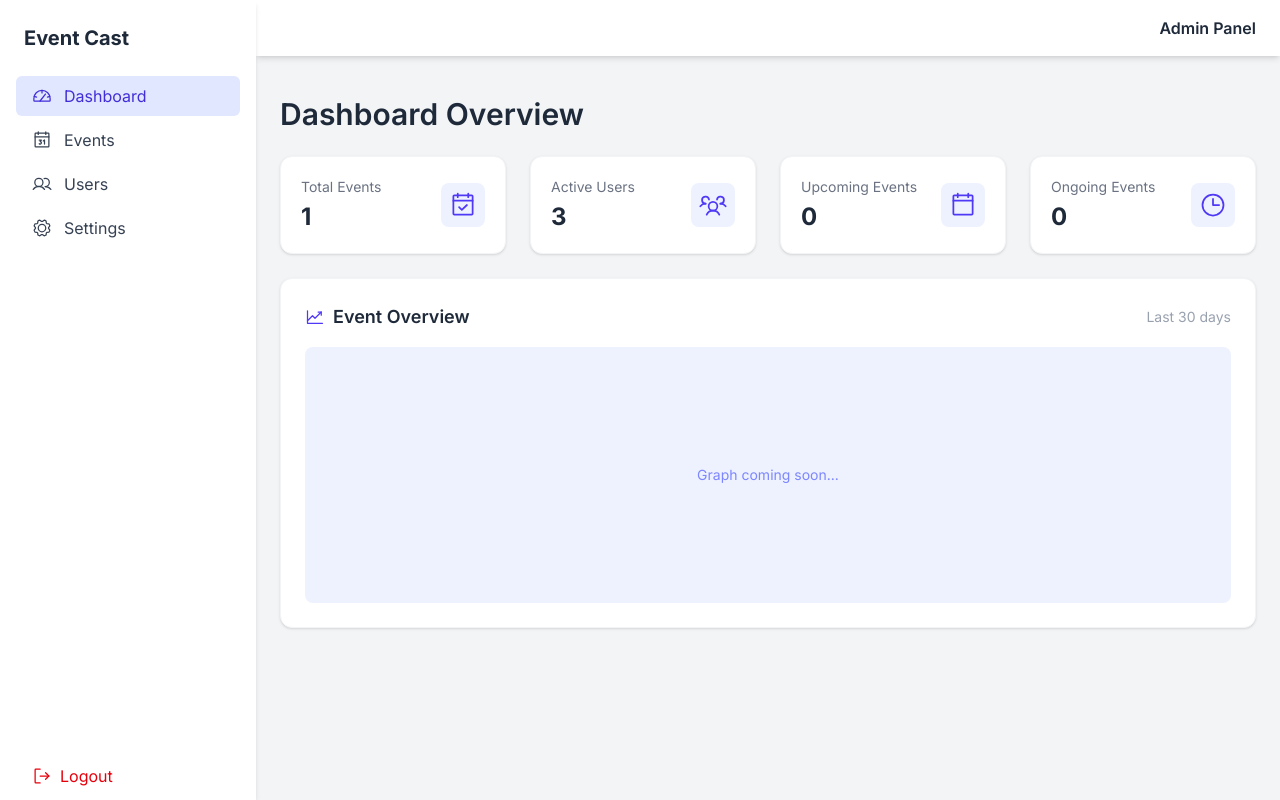
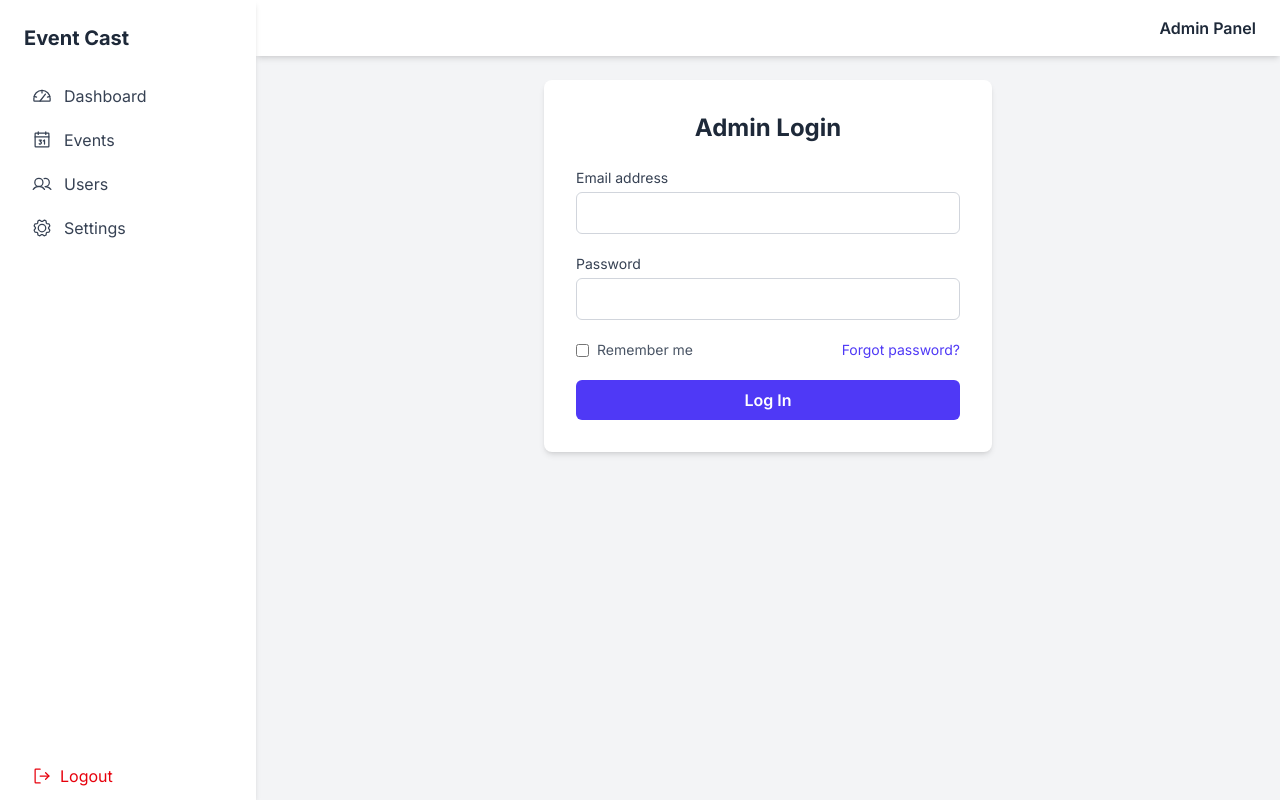
Before and after one commit to Edward-Ijeruh/admin-panel, a React (Vite) app: page /login in a window 1280 px wide. Before the commit this address led to /. Built offline with nearby package versions, Linux system fonts and the light colour scheme.

Commit message:
Add login screen

```diff
--- a/src/App.jsx
+++ b/src/App.jsx
@@ -5,6 +5,7 @@ import Events from "./pages/Events";
 import EventCreate from "./pages/EventCreate";
 import Users from "./pages/Users";
 import Settings from "./pages/Settings";
+import Login from "./pages/Login";
 
 export default function App() {
   return (
@@ -16,6 +17,7 @@ export default function App() {
         <Route path="users" element={<Users />} />
         <Route path="settings" element={<Settings />} />
         <Route path="*" element={<Navigate to="/" />} />
+        <Route path="login" element={<Login />} />
       </Route>
     </Routes>
   );
--- /dev/null
+++ b/src/pages/Login.jsx
@@ -0,0 +1,71 @@
+import { useState } from "react";
+import { useNavigate } from "react-router-dom";
+
+export default function Login() {
+  const [email, setEmail] = useState("");
+  const [password, setPassword] = useState("");
+  const navigate = useNavigate();
+
+  const handleSubmit = (e) => {
+    e.preventDefault();
+  };
+
+  return (
+    <div className="flex items-center justify-center px-4">
+      <div className="max-w-md w-full bg-white p-8 rounded-lg shadow-md">
+        <h2 className="text-2xl font-bold mb-6 text-center">Admin Login</h2>
+
+        <form onSubmit={handleSubmit} className="space-y-5">
+          <div>
+            <label className="block text-sm font-medium text-gray-700 mb-1">
+              Email address
+            </label>
+            <input
+              type="email"
+              required
+              value={email}
+              onChange={(e) => setEmail(e.target.value)}
+              className="w-full px-4 py-2 border border-gray-300 rounded-md focus:outline-none focus:ring-2 focus:ring-indigo-500"
+            />
+          </div>
+
+          <div>
+            <label className="block text-sm font-medium text-gray-700 mb-1">
+              Password
+            </label>
+            <input
+              type="password"
+              required
+              value={password}
+              onChange={(e) => setPassword(e.target.value)}
+              className="w-full px-4 py-2 border border-gray-300 rounded-md focus:outline-none focus:ring-2 focus:ring-indigo-500"
+            />
+          </div>
+
+          <div className="flex items-center justify-between">
+            <label className="flex items-center text-sm text-gray-600">
+              <input
+                type="checkbox"
+                className="mr-2 rounded border-gray-300 text-indigo-600 focus:ring-indigo-500 cursor-pointer"
+              />
+              Remember me
+            </label>
+            <a
+              href="#"
+              className="text-sm text-indigo-600 hover:underline cursor-pointer"
+            >
+              Forgot password?
+            </a>
+          </div>
+
+          <button
+            type="submit"
+            className="w-full bg-indigo-600 text-white font-semibold py-2 rounded-md hover:bg-indigo-700 transition cursor-pointer"
+          >
+            Log In
+          </button>
+        </form>
+      </div>
+    </div>
+  );
+}
--- a/vite.config.js
+++ b/vite.config.js
@@ -5,4 +5,9 @@ import tailwindcss from "@tailwindcss/vite";
 // https://vite.dev/config/
 export default defineConfig({
   plugins: [react(), tailwindcss()],
+  server: {
+    allowedHosts: [
+      "37638591-1f50-4278-b021-09489e580d72-00-3k9a6j8j15ow4.kirk.replit.dev",
+    ],
+  },
 });
```
Also changed, not shown: 1 other file (tests, documents, lock files or other folders).
